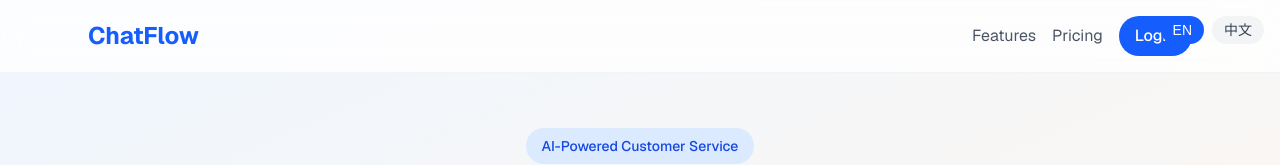
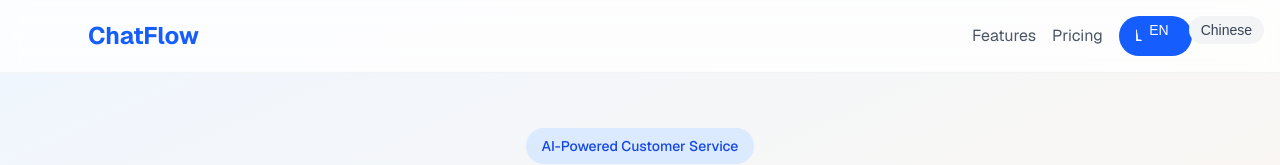
Before and after one commit to dabuliu515-spec/chatflow-landing, a Next.js app: page / in a window 1280 px wide. Shown: the top 165 px of the page. Built offline with nearby package versions, Linux system fonts and the light colour scheme.

Commit message:
fix: language switcher with localStorage persistence

```diff
--- a/app/components/LanguageContext.tsx
+++ b/app/components/LanguageContext.tsx
@@ -7,10 +7,12 @@ type Language = "en" | "zh"
 
 interface LanguageContextType {
   lang: Language
+  setLang: (lang: Language) => void
 }
 
 const LanguageContext = createContext<LanguageContextType>({
   lang: "en",
+  setLang: () => {},
 })
 
 function LanguageReader({ children }: { children: React.ReactNode }) {
@@ -21,11 +23,17 @@ function LanguageReader({ children }: { children: React.ReactNode }) {
     const langParam = searchParams.get("lang")
     if (langParam === "zh" || langParam === "en") {
       setLang(langParam)
+      localStorage.setItem("lang", langParam)
+    } else {
+      const saved = localStorage.getItem("lang") as Language
+      if (saved === "zh" || saved === "en") {
+        setLang(saved)
+      }
     }
   }, [searchParams])
 
   return (
- <LanguageContext.Provider value={{ lang }}>
+    <LanguageContext.Provider value={{ lang, setLang }}>
       {children}
     </LanguageContext.Provider>
   )
--- a/app/components/LanguageSwitcher.tsx
+++ b/app/components/LanguageSwitcher.tsx
@@ -1,49 +1,31 @@
 "use client"
-import Link from "next/link"
-import { useState, useEffect } from "react"
+import { useLanguage } from "./LanguageContext"
+
 export default function LanguageSwitcher() {
-  const [lang, setLang] = useState("en")
-  const [mounted, setMounted] = useState(false)
-  useEffect(() => {
-    setMounted(true)
+  const { lang, setLang } = useLanguage()
+
+  const switchLang = (newLang: string) => {
+    setLang(newLang as "en" | "zh")
+    localStorage.setItem("lang", newLang)
     const params = new URLSearchParams(window.location.search)
-    const langParam = params.get("lang")
-    if (langParam === "zh" || langParam === "en") {
-      setLang(langParam)
-    }
-  }, [])
-  const getUrl = (targetLang: string) => {
-    if (typeof window === "undefined") return "/"
-    const params = new URLSearchParams(window.location.search)
-    params.set("lang", targetLang)
-    return "?" + params.toString()
+    params.set("lang", newLang)
+    window.history.pushState({}, "", "?" + params.toString())
   }
-  if (!mounted) {
-    return (
-      <div className="fixed top-4 right-4 z-50 flex gap-2">
-        <div className="px-3 py-1 rounded-full text-sm font-medium bg-gray-100 text-gray-700">EN</div>
-        <div className="px-3 py-1 rounded-full text-sm font-medium bg-gray-100 text-gray-700">中文</div>
-      </div>
-    )
-  }
+
   return (
     <div className="fixed top-4 right-4 z-50 flex gap-2">
-      <Link
-        href={getUrl("en")}
-        className={`px-3 py-1 rounded-full text-sm font-medium ${
-          lang === "en" ? "bg-blue-600 text-white" : "bg-gray-100 text-gray-700 hover:bg-gray-200"
-        }`}
+      <button
+        onClick={() => switchLang("en")}
+        className={lang === "en" ? "bg-blue-600 text-white px-3 py-1 rounded-full text-sm font-medium" : "bg-gray-100 text-gray-700 px-3 py-1 rounded-full text-sm font-medium hover:bg-gray-200"}
       >
         EN
-      </Link>
-      <Link
-        href={getUrl("zh")}
-        className={`px-3 py-1 rounded-full text-sm font-medium ${
-          lang === "zh" ? "bg-blue-600 text-white" : "bg-gray-100 text-gray-700 hover:bg-gray-200"
-        }`}
+      </button>
+      <button
+        onClick={() => switchLang("zh")}
+        className={lang === "zh" ? "bg-blue-600 text-white px-3 py-1 rounded-full text-sm font-medium" : "bg-gray-100 text-gray-700 px-3 py-1 rounded-full text-sm font-medium hover:bg-gray-200"}
       >
-        中文
-      </Link>
+        Chinese
+      </button>
     </div>
   )
 }
```
Lines whose indentation alone changed are shown as unchanged.
